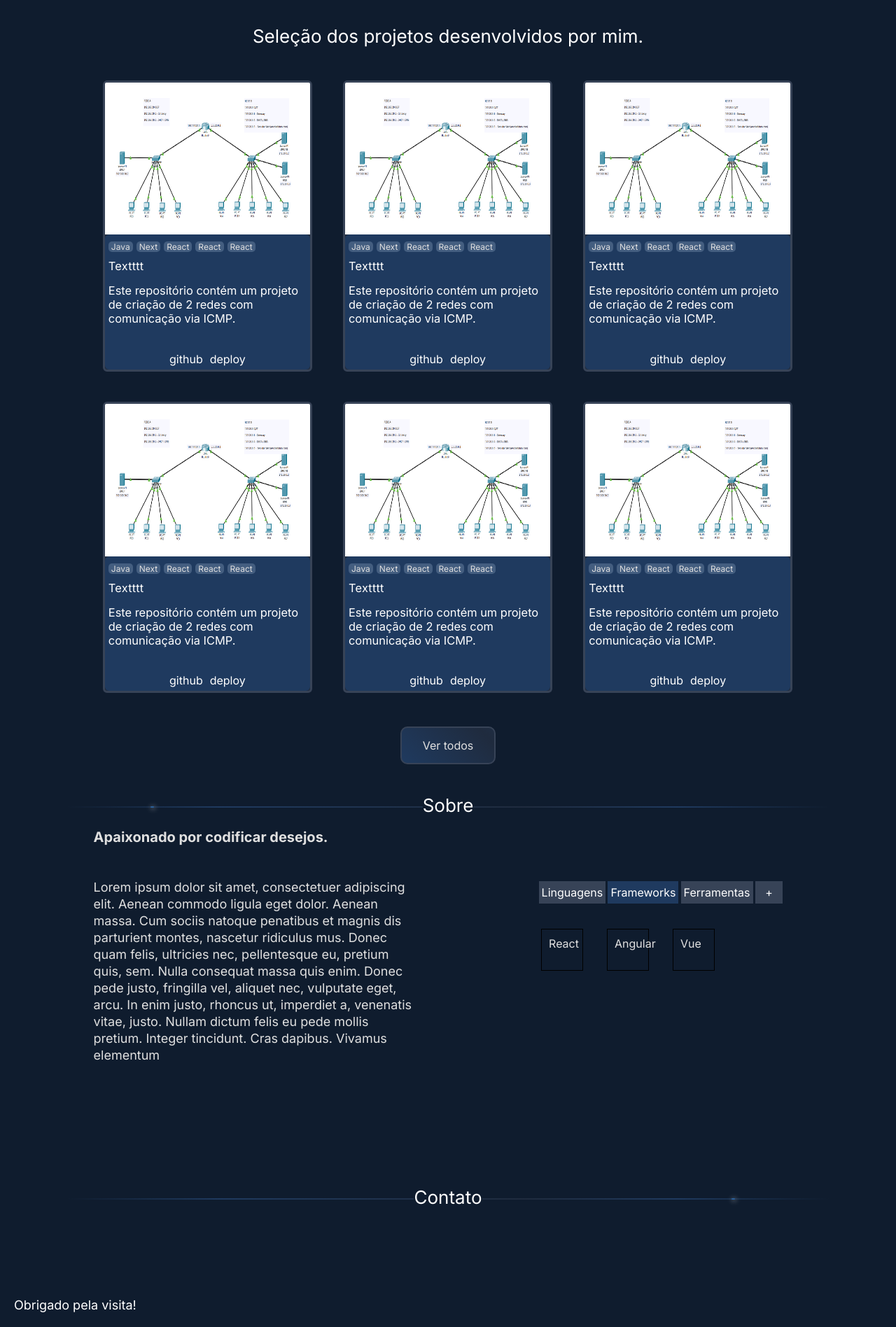
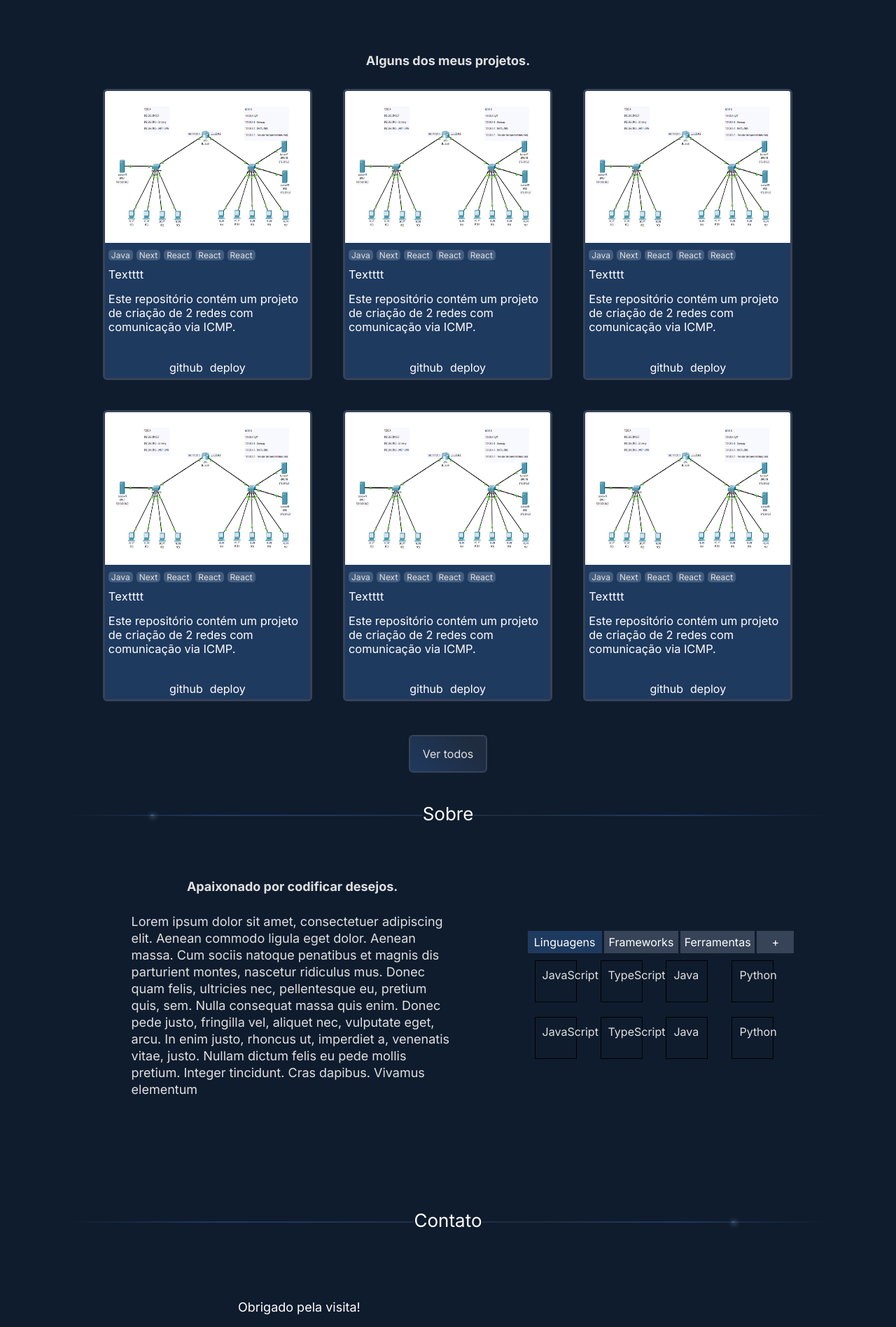
Before and after one commit to danargolo/portfolio, a Next.js app: page / in a window 1280 px wide. Shown: the part 792-2688 px from the top of the page at 70% size. Built offline with nearby package versions, Linux system fonts and the light colour scheme.

Commit message:
style: minor adjustments

```diff
--- a/src/components/About/styles.js
+++ b/src/components/About/styles.js
@@ -20,6 +20,7 @@ export const About = styled.section`
   /* width: 100vw; */
   min-height: 25.625rem;
   height: fit-content;
+  padding-top: 5rem;
   gap: 3rem;
   background-color: ${({theme}) => theme.colors.bg100};
   position: relative;
@@ -34,7 +35,7 @@ export const AboutWrapper = styled.div`
   display: flex;
   flex-direction: column;
   align-items: center;
-  padding-bottom: 1rem ;
+  /* padding-bottom: 1rem ; */
   gap: 4rem;
 
   @media (min-width: 769px) {
@@ -58,7 +59,7 @@ export const ContainerText = styled.div`
   @media (min-width: 769px) {
     width: 50%;
     /* justify-content: right; */
-    align-items: flex-start;
+    /* align-items: flex-start; */
     gap: 0.5rem;
   }
 
@@ -70,10 +71,9 @@ export const ContainerText = styled.div`
 
 export const AboutSentence = styled.p`
   width: fit-content;
-  margin: 20px;
-  font-size: 20px;
+  font-size: clamp(1.032rem, 2vw, 1.125rem);
   font-weight: 700;
-  text-align: justify;
+  text-align: center;
   color: ${({theme}) => theme.colors.text200};
 
 
--- a/src/components/Contact/styles.js
+++ b/src/components/Contact/styles.js
@@ -13,8 +13,9 @@ export const Text = styled.p`
 export const Contact = styled.section`
   display: flex;
   flex-direction: column;
-  justify-content: center;
+  /* justify-content: center; */
   align-items: center;
+  padding-top: 5rem;
   /* width: 100vw; */
   min-height: 25.625rem;
   /* height: fit-content; */
@@ -28,8 +29,13 @@ export const Contact = styled.section`
   }
 `
 export const  ContactWrapper = styled.div`
+  width: 85%;
   & > p{
     font-size: clamp(1rem, 3vw, 1.125rem);
+  }
+
+  @media (min-width: 769px) {
+    width: 50%;
   }
 `
 
--- a/src/components/Header/styles.js
+++ b/src/components/Header/styles.js
@@ -37,7 +37,7 @@ export const ImgWrapper = styled.div`
   }
 
   @media (min-width: 769px) {
-    width: 40%;
+    width: 50%;
     /* justify-content: space-between; */
     /* align-items: center; */
     margin: 0 14.0rem 0 16.5625rem;
--- a/src/components/ProjectsPreviews/index.jsx
+++ b/src/components/ProjectsPreviews/index.jsx
@@ -14,9 +14,9 @@ const projects = ['1','2','3','1','2','3'];
 export const Projects = () => {
   return (
     <S.Projects id="projects">
-      <S.Text>Seleção dos projetos desenvolvidos por mim.</S.Text>
+      <S.Text>Alguns dos meus projetos.</S.Text>
         <Slider data={projects}/>
-        <Anchor text="Ver todos" disabled/>
+        <S.StyledAnchor text="Ver todos" disabled/>
       <Hr text="Sobre" $reverse="reverse"/>
     </S.Projects>
   );
--- a/src/components/ProjectsPreviews/styles.js
+++ b/src/components/ProjectsPreviews/styles.js
@@ -2,11 +2,17 @@
 
 import styled from "styled-components"
 import { Slider } from "../ui/Slider"
+import { Anchor } from "../ui/Anchor"
 
 export const Text = styled.p`
-  margin-top: 2.5rem;
-  font-size: 26px;
-  color: ${({ theme }) => theme.colors.text100 };
+  font-size: clamp(1.032rem, 2vw, 1.125rem);
+  font-weight: 700;
+  text-align: center;
+  color: ${({theme}) => theme.colors.text200};
+
+  @media (max-width: ${({theme}) => theme.breakpoints.sm}) {
+    width: 80%;
+  }
 `
 
 export const Projects = styled.section`
@@ -17,7 +23,8 @@ export const Projects = styled.section`
   align-items: center;
   /* width: 100vw; */
   min-height: 25.625rem;
-  gap: 3rem;
+  padding-top: 5rem;
+  /* gap: 3rem; */
   background-color: ${({theme}) => theme.colors.bg100};
   z-index: 1;
 
@@ -48,7 +55,10 @@ export const StyledSlider = styled(Slider)`
     &>:nth-child(2) {
       display: none;
     }
-
-
   }
 `
+
+export const StyledAnchor = styled(Anchor)`
+  margin: 3rem;
+
+`
--- a/src/components/ui/Anchor/index.jsx
+++ b/src/components/ui/Anchor/index.jsx
@@ -1,7 +1,13 @@
 import * as S from './styles'
 
-export const Anchor = ({ text, path = "", target }) => {
+export const Anchor = ({ text, path = "", target, className }) => {
   return (
-    <S.Anchor href={path} target={target}>{text}</S.Anchor>
+    <S.Anchor
+      href={path}
+      target={target}
+      className={className}
+    >
+      {text}
+    </S.Anchor>
   )
 }
--- a/src/components/ui/Anchor/styles.js
+++ b/src/components/ui/Anchor/styles.js
@@ -10,16 +10,16 @@ export const Anchor = styled(Link)`
     ${({theme}) => theme.colors.primary100 } 100%
   );
   /* margin: 10px; */
-  padding: 15px 30px;
+  padding: 15px 18px;
   text-align: center;
   text-decoration: none;
-  font-size: clamp(0.9rem, 2vw, 1rem);
+  font-size: clamp(0.875rem, 2vw, 1rem);
   /* text-transform: uppercase; */
   transition: 0.5s;
   background-size: 200% auto;
   color: ${({theme}) => theme.colors.text200};
   border: 2px solid ${({theme}) => theme.colors.bg300 };
-  border-radius: 10px;
+  border-radius: 6px;
   display: block;
 
   &:hover {
--- a/src/components/ui/Card/styles.js
+++ b/src/components/ui/Card/styles.js
@@ -64,7 +64,9 @@ export const DetailsWrapper = styled.div`
   height: 47%;
   background-color: ${({theme}) => theme.colors.primary100};
   gap: 5px;
-  border-radius: 6px;
+  border-radius: 0px 0px 3px 3px;
+  /* border: 2px solid red; */
+
   /* border-radius: 5px;
   text-transform: capitalize;
   font-weight: 400;
@@ -120,7 +122,7 @@ export const Description = styled(Text)`
 `
 
 export const ImageWrapper = styled(Image)`
-  border-radius: 2px 2px 0 0;
+  border-radius: 3px 3px 0 0;
   @media (min-width: 769px) {
     width: 100%;
   }
--- a/src/components/ui/Slider/styles.js
+++ b/src/components/ui/Slider/styles.js
@@ -17,7 +17,7 @@ export const Wrapper = styled.div`
   display: flex;
   align-items: center;
   width: 21.9rem;
-  height: 30.9375rem;
+  height: 28.9375rem;
   /* margin-left: 0.9rem; */
   /* padding: 10px; */
   gap: 2.7rem;
@@ -39,6 +39,7 @@ export const Wrapper = styled.div`
     grid-template-rows: auto;
     width: 85%;
     height: fit-content;
+    margin-top: 30px;
     justify-content: center;
 
     & > :first-child {
--- a/src/components/ui/Tab/index.jsx
+++ b/src/components/ui/Tab/index.jsx
@@ -6,16 +6,16 @@ import * as S from './styles';
 const tab = ["Linguagens", "Frameworks", "Ferramentas"]
 
 const categorias = {
-  Linguagens: ["JavaScript", "TypeScript", "Java", "Python"],
-  Frameworks: ["React", "Angular", "Vue"],
-  Ferramentas: ["VS Code", "Git", "Docker"],
+  Linguagens: ["JavaScript", "TypeScript", "Java", "Python","JavaScript", "TypeScript", "Java", "Python"],
+  Frameworks: ["React", "Angular", "Vue","JavaScript", "TypeScript", "Java", "Python"],
+  Ferramentas: ["VS Code", "Git", "Docker","JavaScript", "TypeScript", "Java", "Python","JavaScript", "TypeScript", "Java", "Python",],
   ['+']: ["Team Work"]
 };
 
 export const Tab = () => {
   const [activedTab, setActivedTab] = useState(0);
   const increment = 1;
-  const delay = 6000;
+  const delay = 8000;
 
   useEffect(() => {
     const interval = setInterval(() => {
--- a/src/components/ui/Tab/styles.js
+++ b/src/components/ui/Tab/styles.js
@@ -9,25 +9,30 @@ export const Text = styled.p`
 `
 
 export const Tab = styled.div`
+  display: flex;
+  flex-direction: column;
+  align-items: center;
   width: 100%;
-  margin: 2.0rem;
+  /* margin: 2.0rem; */
+  /* text-align: -webkit-center; */
 
 
   @media (min-width: 769px) {
     width: 35%;
   }
 
-  @media (max-width: ${({theme}) => theme.breakpoints.sm}) {
+  /* @media (max-width: ${({theme}) => theme.breakpoints.sm}) {
     width: 100vw;
     margin: 0;
-  }
+  } */
 
 `
 
 export const Menu = styled.ul`
   display: flex;
+  width: 100%;
   gap: .2rem;
-  margin: 1rem;
+  /* margin: 1rem; */
   & > li {
     width: 40%;
     list-style: none;
@@ -50,11 +55,11 @@ export const Menu = styled.ul`
 
   @media (max-width: ${({theme}) => theme.breakpoints.sm}) {
     justify-content: center;
-    width: 100vw;
+    /* width: 100vw; */
     margin: 0;
 
     & > li {
-      width: 25%;
+      width: 30%;
     }
 
     & > li:last-child {
@@ -97,9 +102,9 @@ export const ItemTab = styled.div`
 
 export const Content = styled.div`
   display: ${({$active}) => $active ? 'grid' : 'none'};
-  grid-template-columns: repeat(4, 60px);
-  grid-template-rows: repeat(3, 60px);
-  max-width: 100%;
+  grid-template-columns: repeat(4, 1fr);
+  grid-template-rows: repeat(3, 1fr);
+  /* width: 100vmax; */
   height: 15.625rem;
   justify-content: space-around;
   align-content: center;
@@ -111,7 +116,11 @@ export const Content = styled.div`
   /* box-shadow: rgba(100, 100, 111, 0.2) 0px 7px 29px 0px; */
   /* box-shadow: rgba(0, 0, 0, 0.24) 0px 3px 8px; */
   border-radius: 0 0 .75rem .75rem;
+  width: 100%;
 
+  @media (min-width: 769px) {
+    width: 100%;
+  }
 
 `
 
--- a/src/components/ui/Wave/styles.js
+++ b/src/components/ui/Wave/styles.js
@@ -4,7 +4,7 @@ import styled, {keyframes} from "styled-components"
 
 const draw = keyframes`
   0% {
-    stroke-dashoffset: 1350;
+    stroke-dashoffset: 1300;
     /* stroke-opacity: 0; */
   }
   100% {
```
